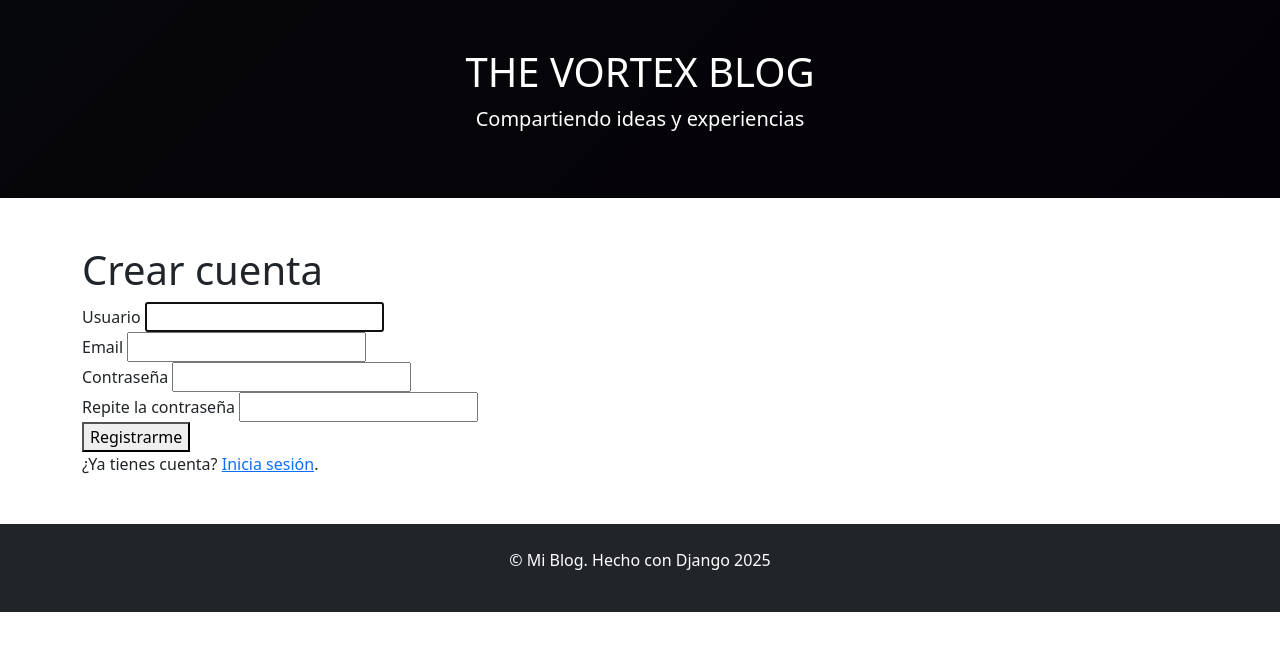
After one commit to Negp05/Blog-Django, a Django app: page /register/ in a window 1280 px wide. The commit adds this page. Shown: the top 651 px of the page. Run offline with Django 5.2, Linux system fonts and the light colour scheme.

Commit message:
implemente a la app web las vistas login y registrarse

```diff
--- a/blog/forms.py
+++ b/blog/forms.py
@@ -1,5 +1,11 @@
+# blog/forms.py
 from django import forms
-from posts.models import Comment
+from django.contrib.auth.forms import UserCreationForm
+from django.contrib.auth.models import User
+
+# 👇 Import correcto del modelo Comment
+from blog.posts.models import Comment
+
 
 class CommentForm(forms.ModelForm):
     class Meta:
@@ -27,4 +33,15 @@ class CommentForm(forms.ModelForm):
         }
 
 
-        #PY.
+class SignUpForm(UserCreationForm):
+    email = forms.EmailField(required=True, label='Email')
+
+    class Meta:
+        model = User
+        fields = ("username", "email", "password1", "password2")
+
+    def clean_email(self):
+        email = self.cleaned_data["email"].lower()
+        if User.objects.filter(email__iexact=email).exists():
+            raise forms.ValidationError("Ya existe un usuario con ese email.")
+        return email
--- a/blog/posts/urls.py
+++ b/blog/posts/urls.py
@@ -8,4 +8,5 @@ urlpatterns = [
     path('', views.post_list, name='post_list'),
     path('post/<slug:slug>/', views.post_detail, name='post_detail'),
     path('login/', views.login_view, name='login'),
+    path('register/', views.register_view, name='register'),
 ]
--- a/blog/posts/views.py
+++ b/blog/posts/views.py
@@ -5,21 +5,16 @@ from django.views.decorators.http import require_http_methods
 from django.utils import timezone
 
 from .models import Post, Comment
+from blog.forms import SignUpForm  # <- formulario de registro
 
 def post_list(request):
-    # Solo posts publicados hasta ahora
     posts = (Post.objects
                   .filter(published=True, published_date__lte=timezone.now())
                   .order_by('-published_date', '-created_date'))
     return render(request, 'blog/post_list.html', {'posts': posts})
 
 def post_detail(request, slug):
-    # Muestra solo publicados; si quieres ver borradores como admin, quita el filter published
-    post = get_object_or_404(
-        Post,
-        slug=slug,
-        published=True
-    )
+    post = get_object_or_404(Post, slug=slug, published=True)
     comments = post.comments.filter(active=True).order_by('created_date')
     return render(request, 'blog/post_detail.html', {
         'post': post,
@@ -28,7 +23,6 @@ def post_detail(request, slug):
 
 @require_http_methods(["GET", "POST"])
 def login_view(request):
-    # Si ya está logueado, redirige a la lista
     if request.user.is_authenticated:
         return redirect('blog:post_list')
 
@@ -40,7 +34,23 @@ def login_view(request):
             login(request, user)
             messages.success(request, 'Has iniciado sesión.')
             return redirect('blog:post_list')
-        else:
-            messages.error(request, 'Usuario o contraseña incorrectos.')
+        messages.error(request, 'Usuario o contraseña incorrectos.')
 
     return render(request, 'blog/login.html')
+
+@require_http_methods(["GET", "POST"])
+def register_view(request):
+    if request.user.is_authenticated:
+        return redirect('blog:post_list')
+
+    if request.method == "POST":
+        form = SignUpForm(request.POST)
+        if form.is_valid():
+            form.save()  # crea el usuario
+            messages.success(request, 'Cuenta creada. Ahora inicia sesión.')
+            return redirect('blog:login')  # te manda al login
+        messages.error(request, 'Por favor corrige los errores del formulario.')
+    else:
+        form = SignUpForm()
+
+    return render(request, 'blog/register.html', {'form': form})
--- a/templates/blog/login.html
+++ b/templates/blog/login.html
@@ -24,4 +24,5 @@
     </div>
     <button type="submit">Entrar</button>
   </form>
+  <p>¿No tienes cuenta? <a href="{% url 'blog:register' %}">Regístrate</a>.</p>
 {% endblock %}
--- a/templates/blog/post_detail.html
+++ b/templates/blog/post_detail.html
@@ -1,4 +1,4 @@
-{% extends 'base.html' %}
+{% extends 'blog/base.html' %}
 
 {% block title %}{{ post.title }} - {{ block.super }}{% endblock %}
 
--- a/templates/blog/post_list.html
+++ b/templates/blog/post_list.html
@@ -1,4 +1,4 @@
-{% extends 'base.html' %}
+{% extends 'blog/base.html' %}
 
 {% block title %}Todos los Posts - {{ block.super }}{% endblock %}
 
--- /dev/null
+++ b/templates/blog/register.html
@@ -0,0 +1,45 @@
+{% extends "blog/base.html" %}
+
+{% block content %}
+  <h1>Crear cuenta</h1>
+
+  {% if messages %}
+    <ul>
+      {% for message in messages %}
+        <li class="{{ message.tags }}">{{ message }}</li>
+      {% endfor %}
+    </ul>
+  {% endif %}
+
+  <form method="post" novalidate>
+    {% csrf_token %}
+
+    <div>
+      <label for="{{ form.username.id_for_label }}">Usuario</label>
+      {{ form.username }}
+      {% for e in form.username.errors %}<div class="error">{{ e }}</div>{% endfor %}
+    </div>
+
+    <div>
+      <label for="{{ form.email.id_for_label }}">Email</label>
+      {{ form.email }}
+      {% for e in form.email.errors %}<div class="error">{{ e }}</div>{% endfor %}
+    </div>
+
+    <div>
+      <label for="{{ form.password1.id_for_label }}">Contraseña</label>
+      {{ form.password1 }}
+      {% for e in form.password1.errors %}<div class="error">{{ e }}</div>{% endfor %}
+    </div>
+
+    <div>
+      <label for="{{ form.password2.id_for_label }}">Repite la contraseña</label>
+      {{ form.password2 }}
+      {% for e in form.password2.errors %}<div class="error">{{ e }}</div>{% endfor %}
+    </div>
+
+    <button type="submit">Registrarme</button>
+  </form>
+
+  <p>¿Ya tienes cuenta? <a href="{% url 'blog:login' %}">Inicia sesión</a>.</p>
+{% endblock %}
```
Also changed, not shown: blog/views.py (+20 -0 lines), templates/blog/base.html (renamed from templates/base.html).
